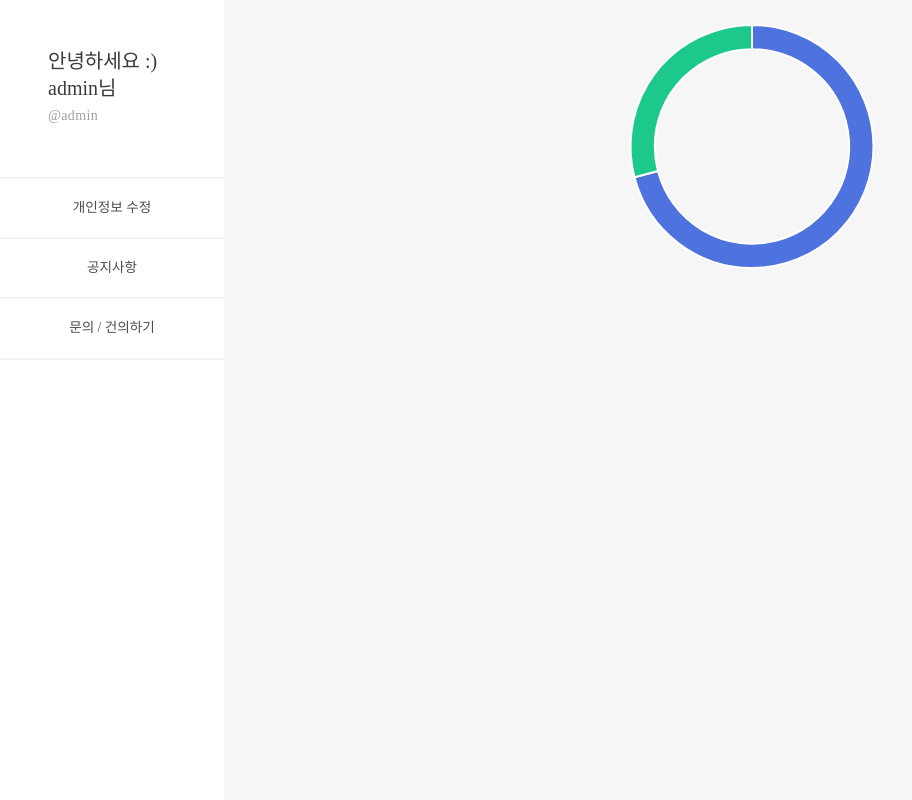
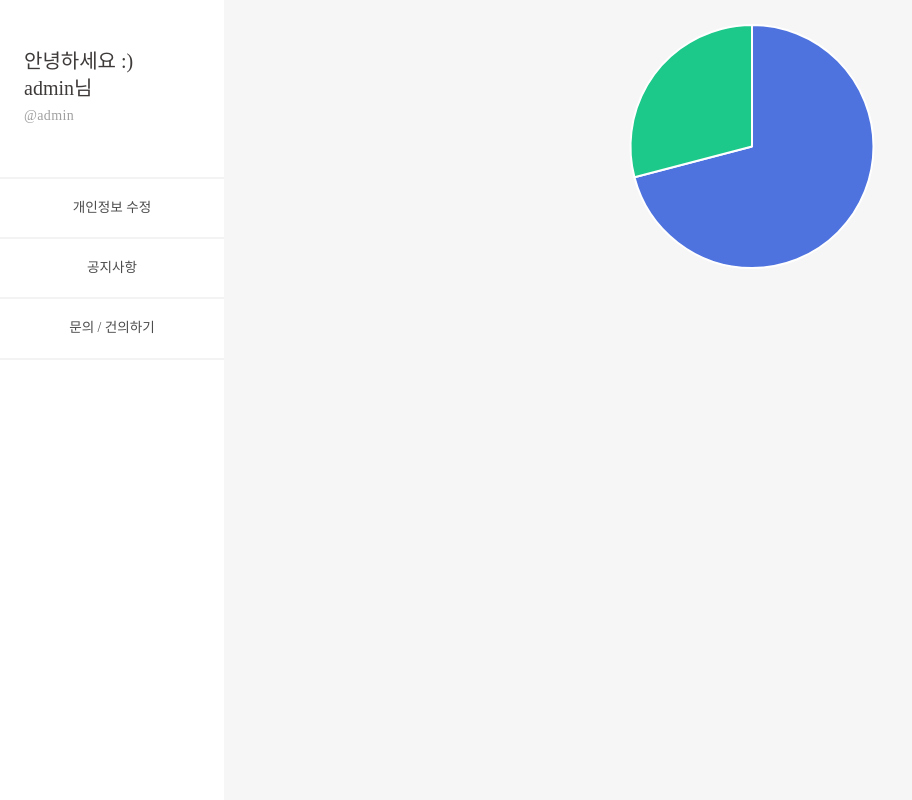
Before and after one commit to integerJI/TIME_catcher, a Django app: page /timeUser/mypage/ in a window 1280 px wide. Shown: the part 72-872 px from the top of the page, without its empty margins (0-912 px from the left). Run offline with Django 3.2, Linux system fonts and the light colour scheme; a user stored in the database is signed in; data comes from the database, SQL or seed files in the repository; both versions use the stored data as it was after the commit; some libraries are stand-ins or nearby versions.

Commit message:
도넛 크기 변경

```diff
--- a/timeUser/templates/mypage.html
+++ b/timeUser/templates/mypage.html
@@ -16,7 +16,7 @@
     <li class="nav-item active">
       <br>
       <br>
-      <div class="container ml-4">
+      <div class="container">
         <div class="text-left">
           <a
             style="font-family: SDGtNeobUni-gEb; font-size: 20px; font-weight: normal; font-stretch: normal; font-style: normal; line-height: 1.35; letter-spacing: normal; text-align: left; color: #3e3a39;">안녕하세요
@@ -122,7 +122,7 @@
       legend: {
         display: false
       },
-      cutoutPercentage: 80,
+      cutoutPercentage: 0,
     },
   });
 
```
Also changed, not shown: db.sqlite3.
